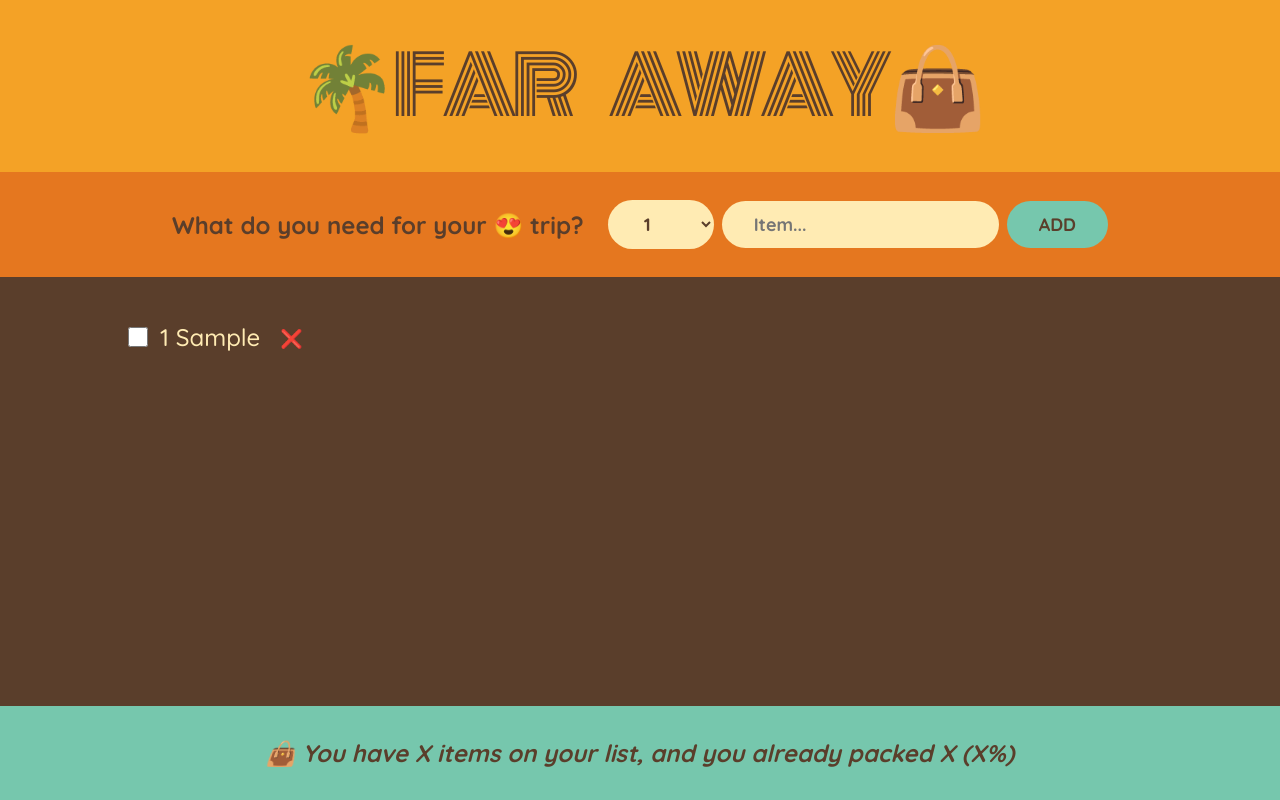
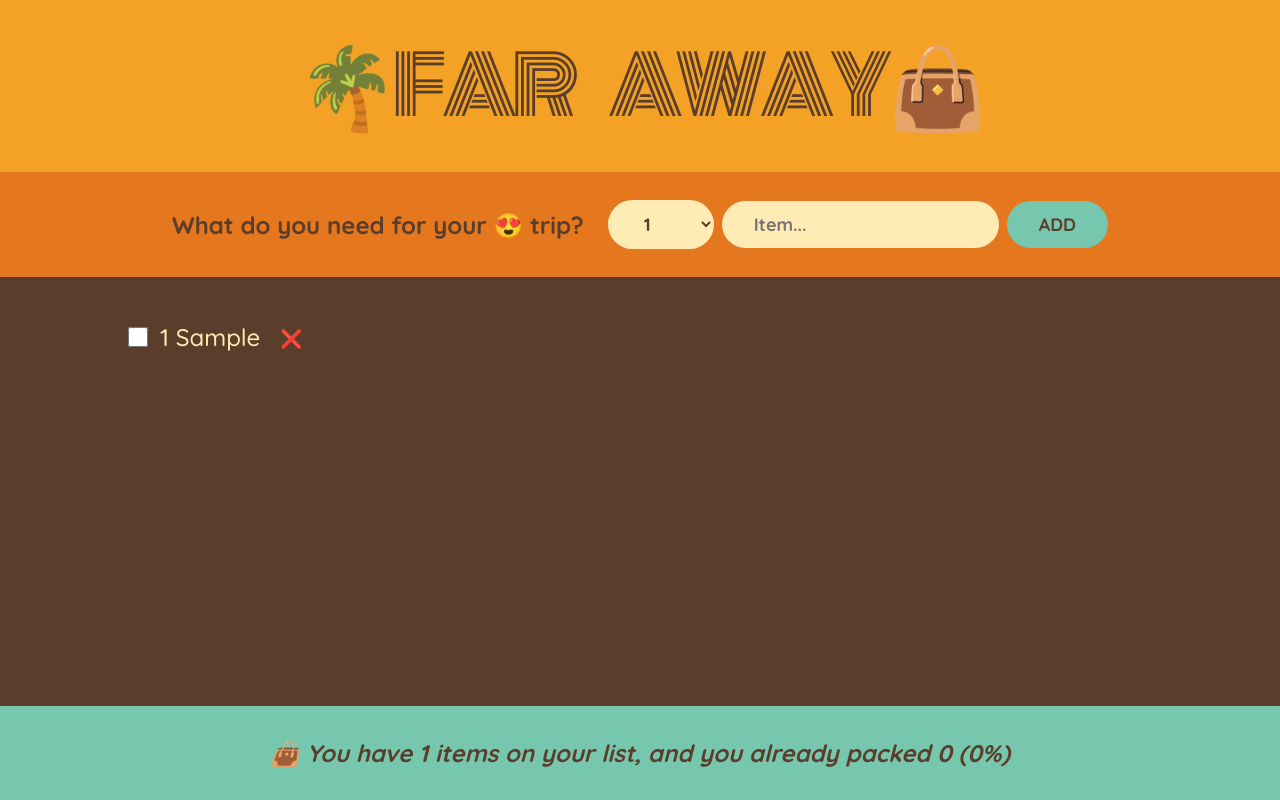
Before and after one commit to haolam05/React-Travel-List, a React (Create React App) app: page / in a window 1280 px wide. Both pictures are taken after typing "Sample" into the empty fields and a click on the button "ADD". Built offline with nearby package versions, Linux system fonts and the light colour scheme.

Commit message:
calculating statistics as derived state

```diff
--- a/src/App.js
+++ b/src/App.js
@@ -28,7 +28,7 @@
         onDeleteItem={handleDeleteItem}
         onToggleItem={handleToggleItem}
       />
-      <Stats />
+      <Stats items={items} />
     </div>
   );
 }
@@ -109,10 +109,25 @@
   );
 }
 
-function Stats() {
+function Stats({ items }) {
+  if (!items.length)
+    return (
+      <p className="stats">
+        <em>Start adding some tmes to your packing list 🚀</em>
+      </p>
+    );
+
+  const numItems = items.length;
+  const numPacked = items.filter((item) => item.packed).length;
+  const packedPct = Math.round((numPacked / numItems) * 100);
+
   return (
     <footer className="stats">
-      <em>👜 You have X items on your list, and you already packed X (X%)</em>
+      <em>
+        {packedPct === 100
+          ? "You got everything! Ready to go ✈️"
+          : `👜 You have ${numItems} items on your list, and you already packed ${numPacked} (${packedPct}%)`}
+      </em>
     </footer>
   );
 }
```
